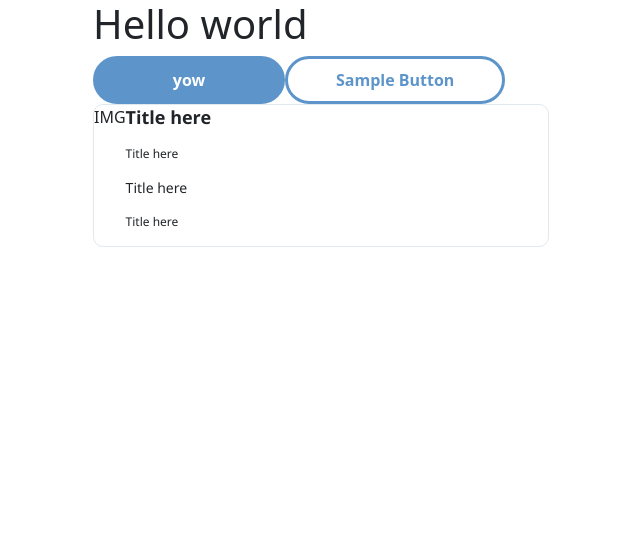
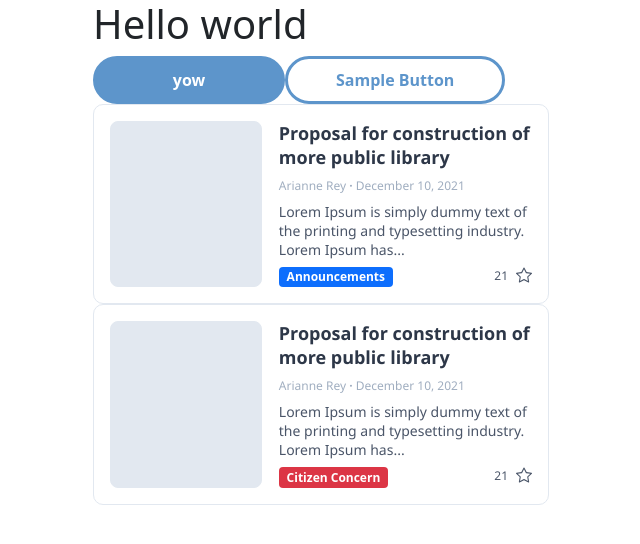
Before and after one commit to Aether-IHM-2021/main-ui, a React (Create React App) app: page /scratch in a window 1280 px wide. Shown: the top 544 px of the page, without its empty margins (319-959 px from the left). Built offline with nearby package versions, Linux system fonts and the light colour scheme.

Commit message:
Feat: CardPost component

```diff
--- a/src/Scratch.js
+++ b/src/Scratch.js
@@ -1,7 +1,7 @@
-import React from 'react'
-import PrimaryButton from './components/atoms/PrimaryButton'
-import SecondaryButton from './components/atoms/SecondaryButton'
-import CardPosts from './components/CardPosts'
+import React from "react";
+import PrimaryButton from "./components/atoms/PrimaryButton";
+import SecondaryButton from "./components/atoms/SecondaryButton";
+import CardPosts from "./components/CardPosts";
 
 const Scratch = () => {
   return (
@@ -9,9 +9,29 @@ const Scratch = () => {
       <h1>Hello world</h1>
       <PrimaryButton>yow</PrimaryButton>
       <SecondaryButton>Sample Button</SecondaryButton>
-            <CardPosts/>
+      <CardPosts
+        agreeCount={580}
+        disagreeCount={420}
+        title={"Proposal for construction of more public library"}
+        name={"Arianne Rey"}
+        date={"December 10, 2021"}
+        description={"Lorem Ipsum is simply dummy text of the printing and typesetting industry. Lorem Ipsum has..."}
+        starCount={21}
+        topic={"news"}
+      />
+      <CardPosts
+        agreeCount={580}
+        disagreeCount={420}
+        title={"Proposal for construction of more public library"}
+        name={"Arianne Rey"}
+        date={"December 10, 2021"}
+        description={"Lorem Ipsum is simply dummy text of the printing and typesetting industry. Lorem Ipsum has..."}
+        starCount={21}
+        topic={"concern"}
+      />
     </div>
-    )
-}
+
+  );
+};
 
 export default Scratch;
--- a/src/components/CardPosts.js
+++ b/src/components/CardPosts.js
@@ -1,22 +1,66 @@
 import React from 'react'
 import Text from "./atoms/Text/index.jsx";
+import { useState } from 'react';
+import { ProgressBar, Badge } from 'react-bootstrap';
+import { COLOR } from '../constants/color.js';
+import { BsStar, BsStarFill } from 'react-icons/bs';
 
-const CardPosts = () => {
+const CardPosts = ({topic, agreeCount, disagreeCount, title, name, date, description, starCount, category, imageSrc, link}) => {
+
+    const totalCount = agreeCount+disagreeCount
+    const votePercentage = agreeCount/(totalCount)*100
+
     const containerStyle = {
         background: "#FFFFFF",
         border: "1px solid #E2E8F0",
         boxSizing: "border-box",
         borderRadius: "10px",
         display: "flex",
+        justifyContent: "space-between",
+        padding: "1em",
     }
+    const imgContainerStyle = {
+        background: "#E2E8F0",
+        border: "1px solid #E2E8F0",
+        boxSizing: "border-box",
+        borderRadius: "8px",
+        width:"36%",
+    }
+    const flexRowStyle = {display: "flex", justifyContent: "space-between", gap: "0.5em"}
+
     return (
         <div style={containerStyle}>
-            <div>IMG</div>
-            <div style={{display:"flex", flexDirection:"column"}}>
-                <Text variant="title">Title here</Text>
-                <Text variant="tag">Title here</Text>
-                <Text variant="body2">Title here</Text>
-                <Text variant="tag">Title here</Text>
+            <div style={imgContainerStyle}></div>
+            <div style={{display:"flex", flexDirection:"column", width:"60%", gap: "0.5em",}}>
+                <Text variant="title" style={{color:`${COLOR.gray[700]}`}}>{title}</Text>
+                <Text variant="tag" style={{color:`${COLOR.gray[500]}`}}>{name} <strong>·</strong> {date}</Text>
+                <Text variant="body2" style={{color:`${COLOR.gray[600]}`}}>{description}</Text>
+                {topic==='proposal'?
+                <>
+                    <ProgressBar now={votePercentage} style={{height:"12px"}} label={`${58}%`} visuallyHidden />
+                    <div style={flexRowStyle}>
+                    <Text variant="tag" style={{color:`${COLOR.gray[600]}`}}><strong>{agreeCount}</strong> out of {totalCount} citizens agree</Text>
+                    <div style={flexRowStyle}><Text variant="tag" style={{color:`${COLOR.gray[600]}`}}>{starCount}</Text><BsStar size="1em" color={COLOR.gray[600]}/></div>
+                    </div>
+                </>
+                : null}
+                {topic==='concern'?
+                <>
+                    <div style={flexRowStyle}>
+                    <Badge bg="danger">Citizen Concern</Badge>
+                    <div style={flexRowStyle}><Text variant="tag" style={{color:`${COLOR.gray[600]}`}}>{starCount}</Text><BsStar size="1em" color={COLOR.gray[600]}/></div>
+                    </div>
+                </>
+                : null}
+                {topic==='news'?
+                <>
+                    <div style={flexRowStyle}>
+                    <Badge bg="primary">Announcements</Badge>
+                    <div style={flexRowStyle}><Text variant="tag" style={{color:`${COLOR.gray[600]}`}}>{starCount}</Text><BsStar size="1em" color={COLOR.gray[600]}/></div>
+                    </div>
+                </>
+                : null}
+
             </div>
 
         </div>
--- a/src/components/atoms/defaultTextStyle.js
+++ b/src/components/atoms/defaultTextStyle.js
@@ -6,6 +6,7 @@ const defaultTextStyle = css`
     font-weight: normal;
     letter-spacing: normal;
     line-height: normal;
+    margin: 0;
 `;
 
 export default defaultTextStyle;
```
Lines whose indentation alone changed are shown as unchanged.
